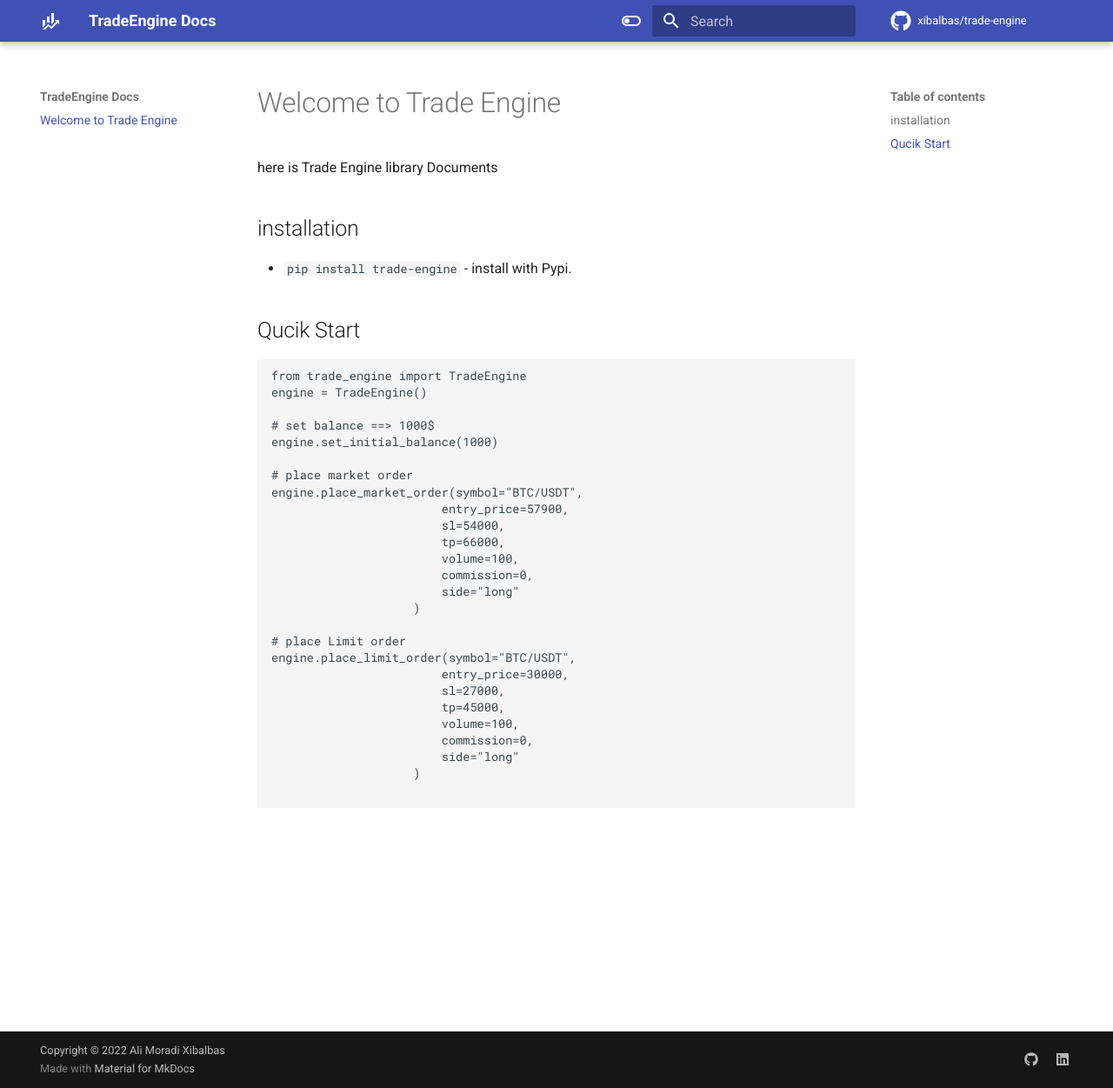
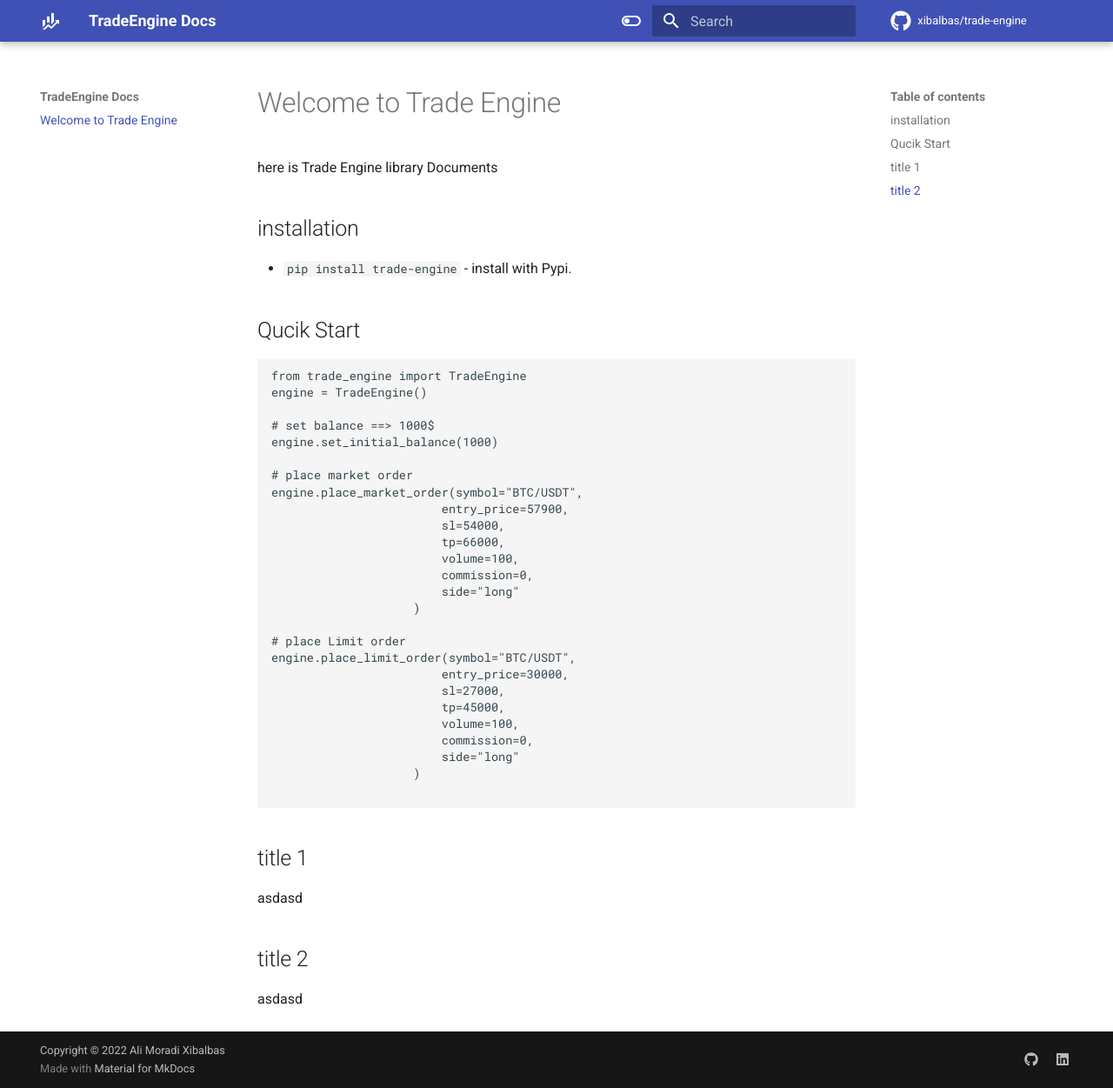
Before and after one commit to alm0ra/trade-engine, an MkDocs documentation site: the page built from docs/index.md, in a window 1280 px wide and 1251 px high. Shown: the whole window at 87% size. Built offline with MkDocs 1.6.1 and Material for MkDocs 9.7.7, drawn with Linux system fonts in a browser that asks for light colours; comment, search, counter and statistics services are not loaded.

Commit message:
fix template

````diff
--- a/docs/index.md
+++ b/docs/index.md
@@ -37,3 +37,9 @@
                     )
 
 ```
+
+
+## title 1
+asdasd
+## title 2
+asdasd
````
